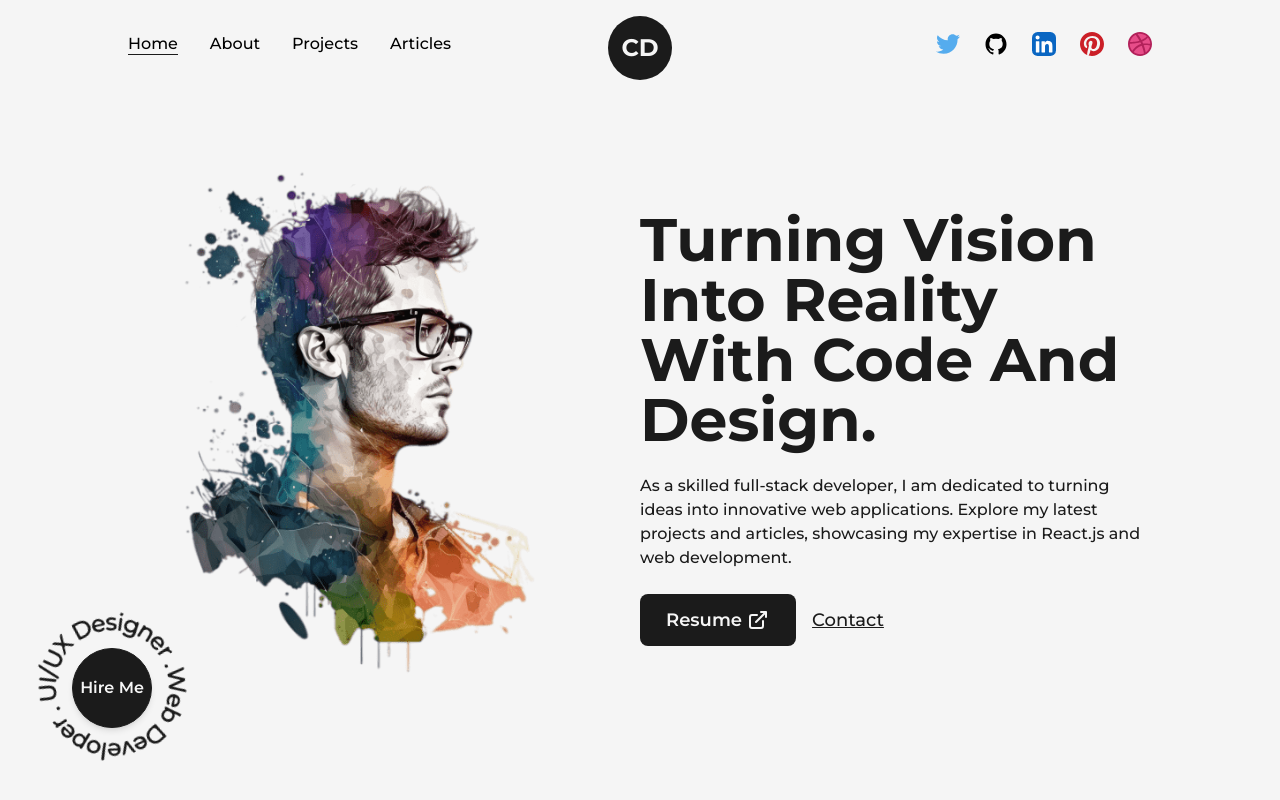
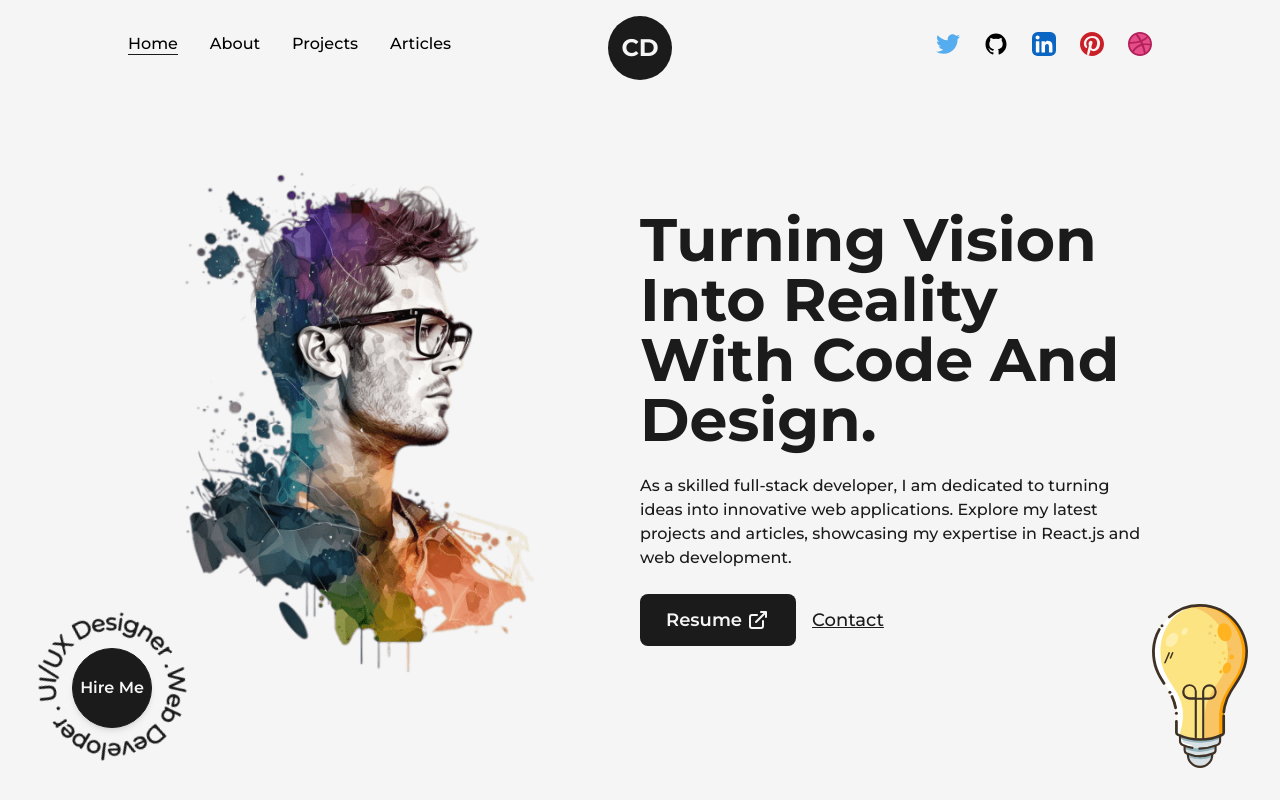
Before and after one commit to PupRiku/Portfolio-V3, a Next.js app: page / in a window 1280 px wide. Shown: the top 800 px of the page. Built offline with nearby package versions, Linux system fonts and the light colour scheme.

Commit message:
Add Lightbulb Image

```diff
--- a/src/pages/index.js
+++ b/src/pages/index.js
@@ -6,6 +6,7 @@ import AnimatedText from '@/components/AnimatedText'
 import Link from 'next/link'
 import { LinkArrow } from '@/components/Icons'
 import HireMe from '@/components/HireMe'
+import lightbulb from '../../public/images/svgs/miscellaneous_icons_1.svg'
 
 export default function Home() {
   return (
@@ -56,6 +57,9 @@ export default function Home() {
           </div>
         </Layout>
         <HireMe />
+        <div className='absolute right-8 bottom-8 inline-block w-24'>
+          <Image src={lightbulb} alt='Chris Diorio' className='w-full h-auto' />
+        </div>
       </main>
     </>
   )
```
